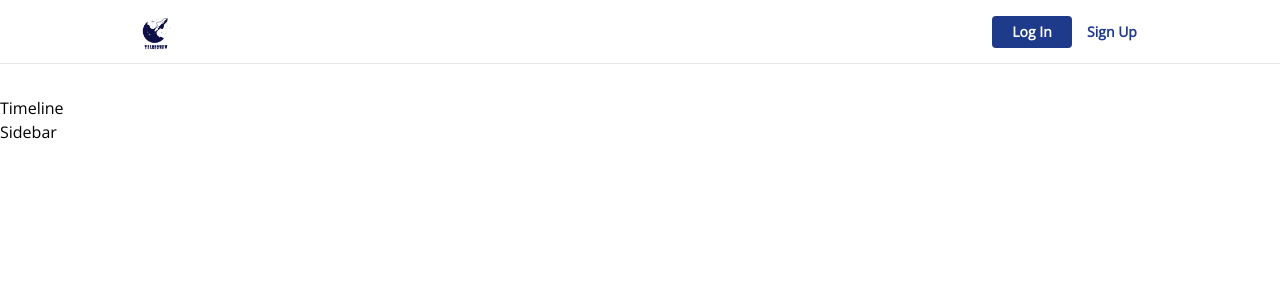
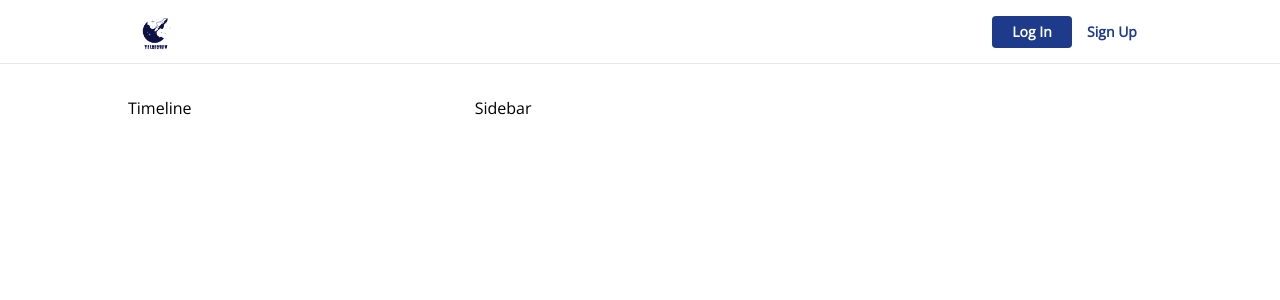
Before and after one commit to chaiqou/Talgagram, a React (Create React App) app: page / in a window 1280 px wide. Shown: the top 300 px of the page. Built offline with nearby package versions, Linux system fonts and the light colour scheme; no server answers.

Commit message:
Fixed dashboard page layout with grid system

```diff
--- a/src/pages/Dashboard.jsx
+++ b/src/pages/Dashboard.jsx
@@ -11,7 +11,7 @@ const Dashboard = () => {
   return (
     <div className="bg-gray=background">
       <Header />
-      <div className="grid">
+      <div className="grid grid-cols-3 gap-4 justify-between mx-auto max-w-screen-lg">
         <Timeline />
         <Sidebar />
       </div>
```
